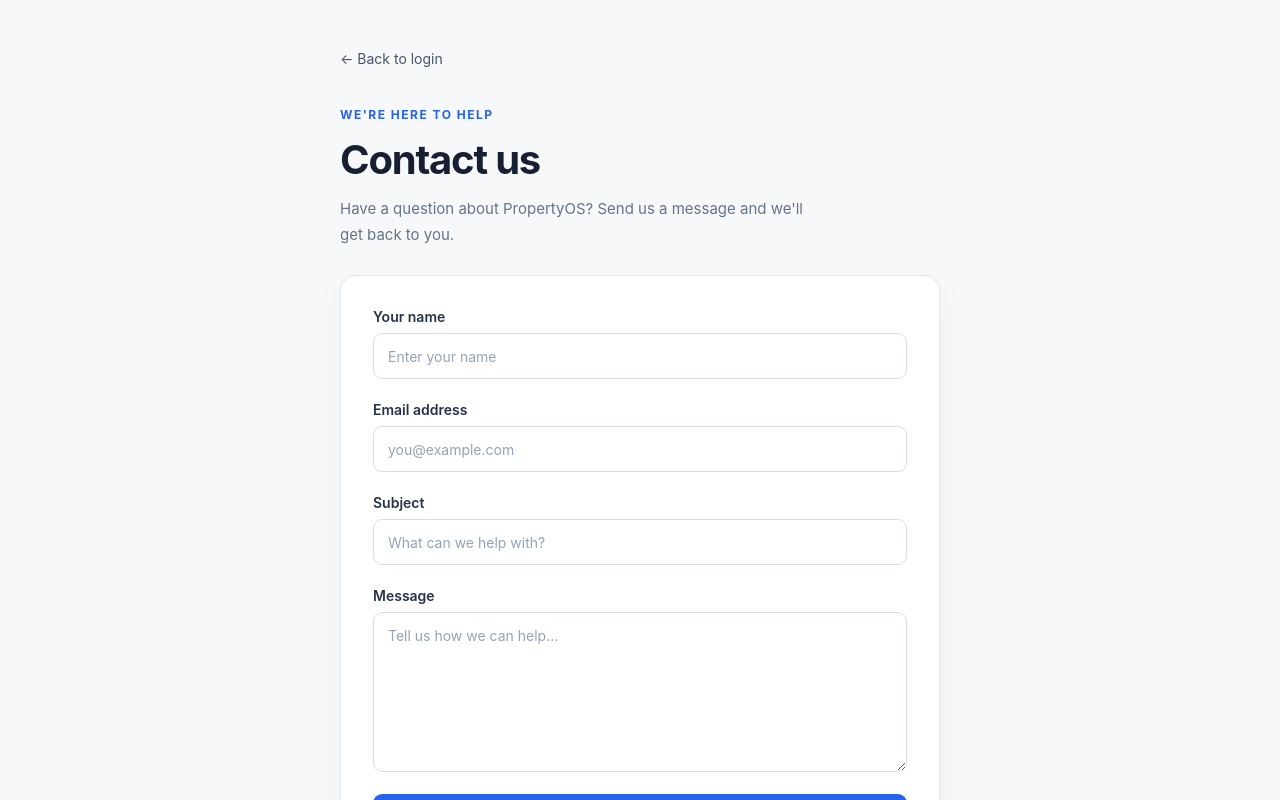
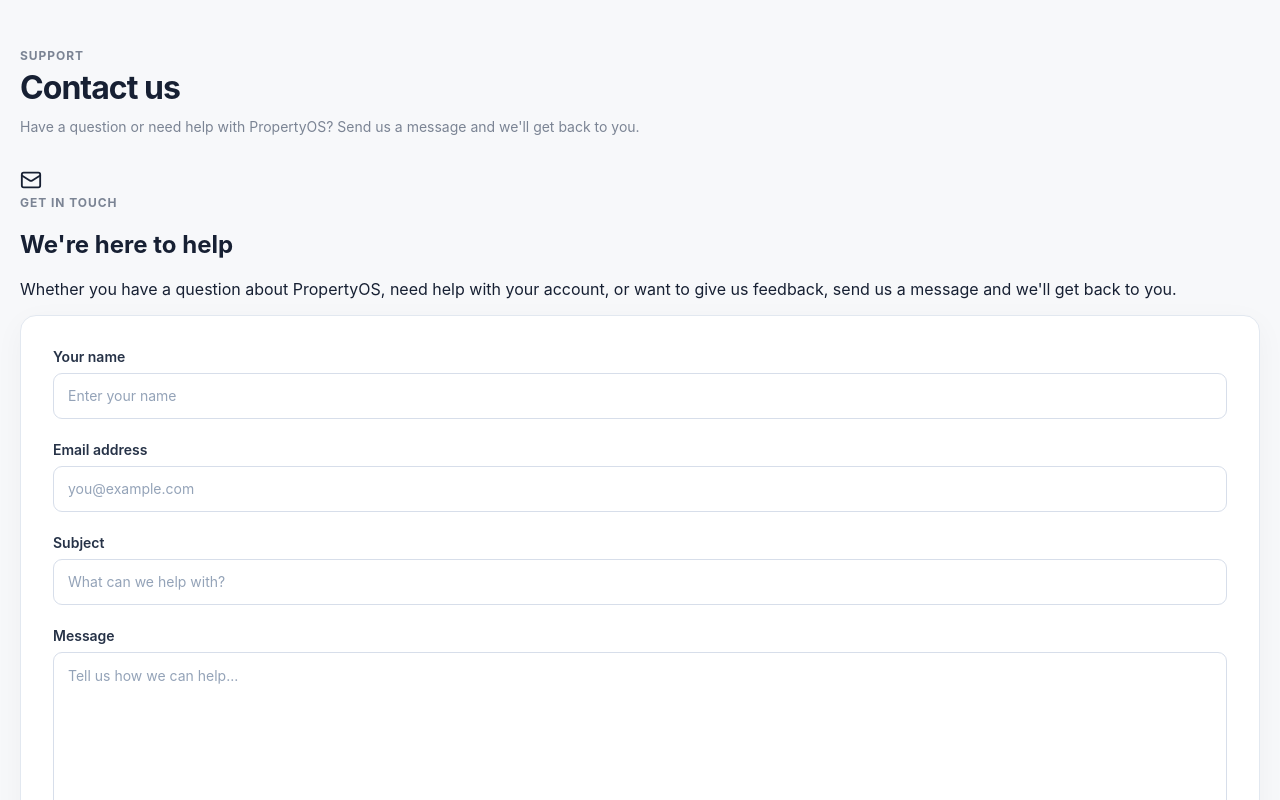
Before and after one commit to ha3810267-ctrl/property-os, a React (Vite) app in the folder frontend/: page /contact in a window 1280 px wide. Shown: the top 800 px of the page. Built offline with nearby package versions, Linux system fonts and the light colour scheme; no server answers.

Commit message:
improve contact page

```diff
--- a/frontend/src/pages/Contact.jsx
+++ b/frontend/src/pages/Contact.jsx
@@ -1,5 +1,5 @@
 import { useState } from "react"
-import { Link } from "react-router-dom"
+import { Mail } from "lucide-react"
 import { apiRequest } from "../services/api"
 import "./Contact.css"
 
@@ -67,25 +67,47 @@ export default function Contact() {
   }
 
   return (
-    <main className="contact-page">
-      <div className="contact-container">
-        <Link to="/login" className="contact-back-link">
-          ← Back to login
-        </Link>
+    <div className="contact-page">
+      <div className="page-header">
+        <div>
+          <p className="eyebrow">
+            Support
+          </p>
 
-        <header className="contact-header">
-          <span className="contact-eyebrow">
-            WE'RE HERE TO HELP
-          </span>
+          <h1>
+            Contact us
+          </h1>
 
-          <h1>Contact us</h1>
+          <p className="page-subtitle">
+            Have a question or need help with PropertyOS?
+            Send us a message and we'll get back to you.
+          </p>
+        </div>
+      </div>
+
+      <div className="contact-layout">
+        <section className="contact-info-card">
+          <div className="contact-info-icon">
+            <Mail size={22} />
+          </div>
+
+          <p className="eyebrow">
+            GET IN TOUCH
+          </p>
+
+          <h2>
+            We're here to help
+          </h2>
 
           <p>
-            Have a question about PropertyOS? Send us a
-            message and we'll get back to you.
+            Whether you have a question about PropertyOS,
+            need help with your account, or want to give us
+            feedback, send us a message and we'll get back
+            to you.
           </p>
-        </header>
+        </section>
 
+        <section className="contact-form-card">
           <form
             className="contact-form"
             onSubmit={handleSubmit}
@@ -154,7 +176,7 @@ export default function Contact() {
                 placeholder="Tell us how we can help..."
                 value={form.message}
                 onChange={handleChange}
-              rows={6}
+                rows={7}
                 maxLength={5000}
                 required
               />
@@ -170,10 +192,12 @@ export default function Contact() {
             )}
 
             <button
-            className="contact-submit"
+              className="primary-button contact-submit"
               type="submit"
               disabled={loading}
             >
+              <Mail size={17} />
+
               {loading
                 ? "Sending..."
                 : "Send message"}
@@ -184,11 +208,8 @@ export default function Contact() {
               PropertyOS team.
             </p>
           </form>
-
-        <footer className="contact-footer">
-          PropertyOS
-        </footer>
+        </section>
       </div>
-    </main>
+    </div>
   )
 }
```
Lines whose indentation alone changed are shown as unchanged.
